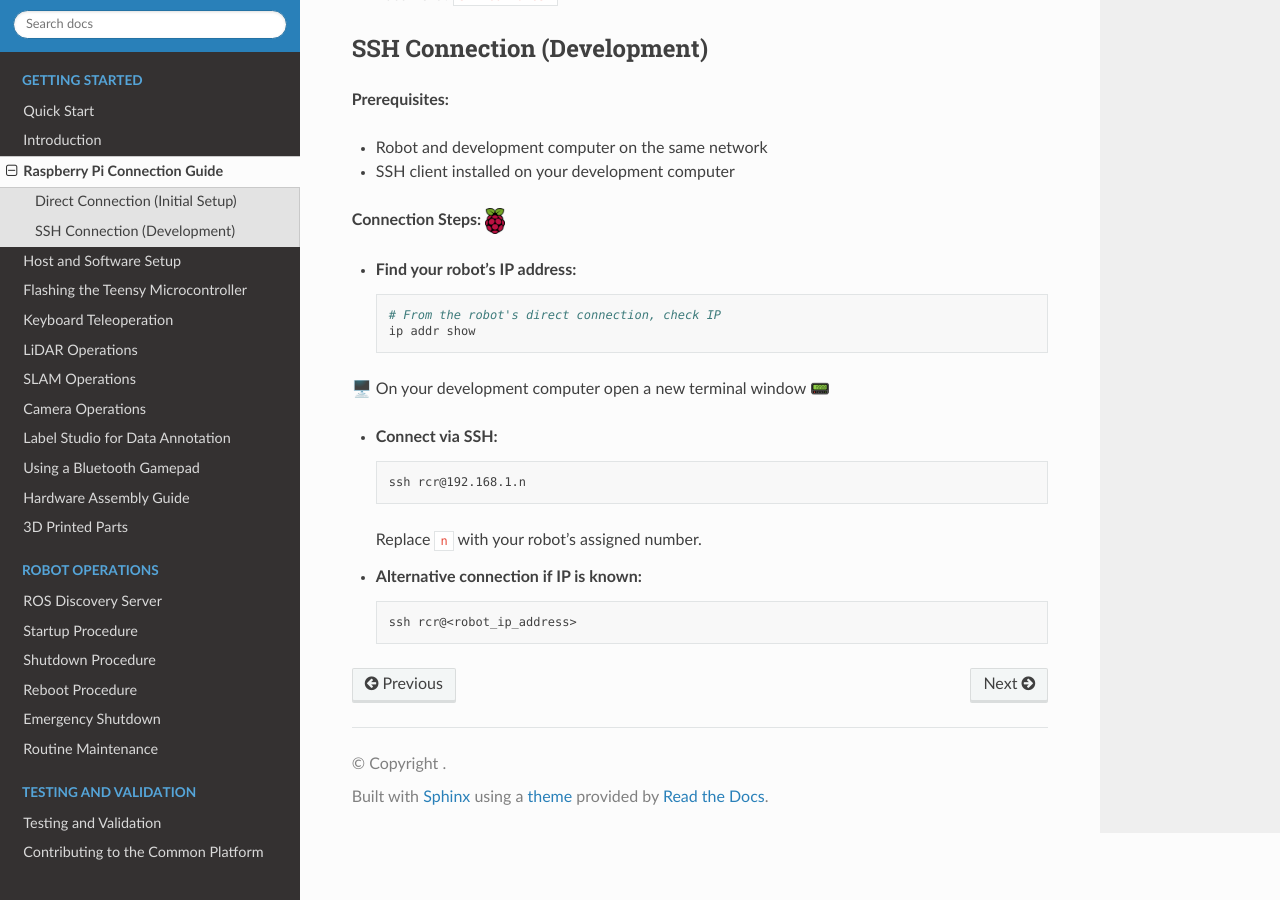
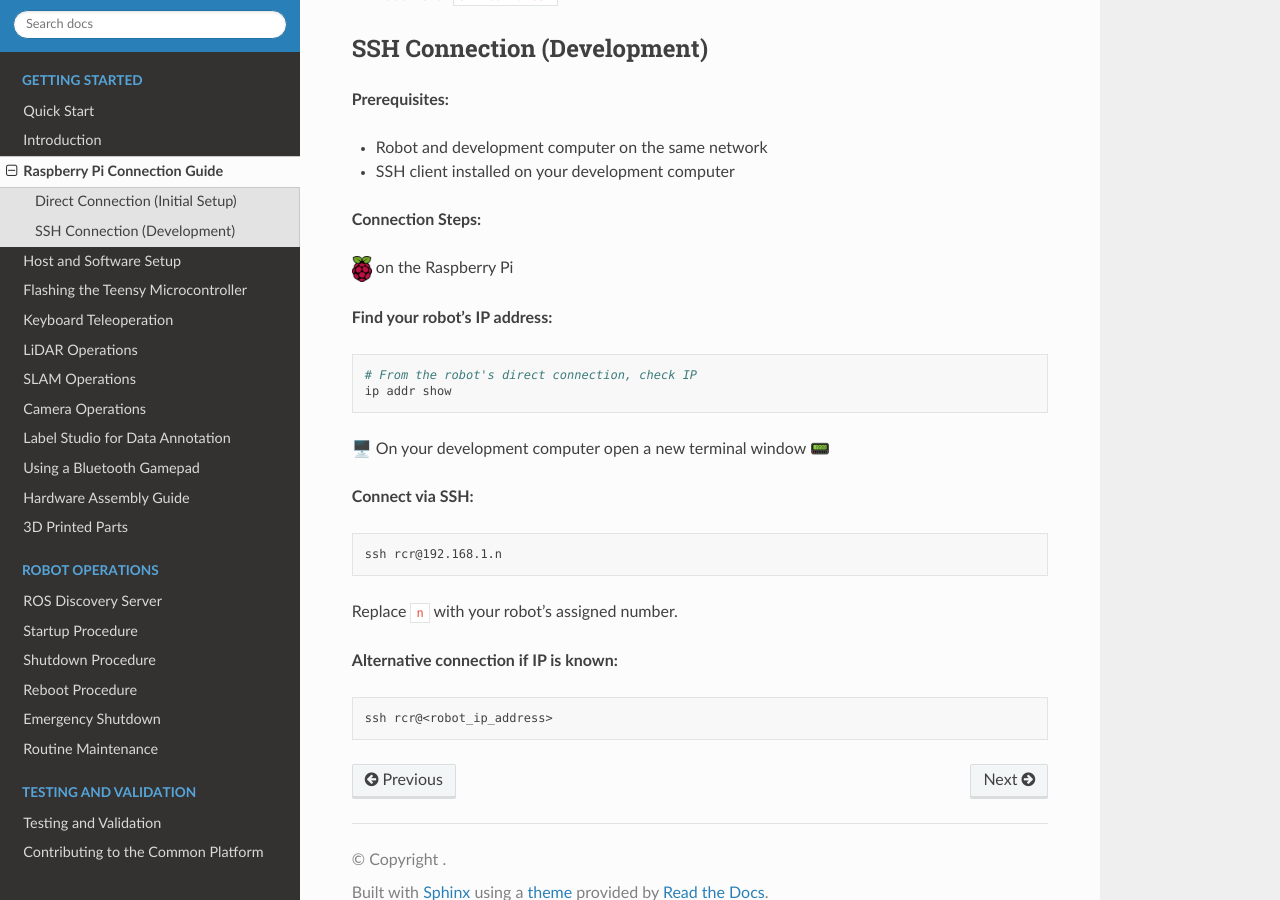
Before and after one commit to RoseCityRobotics/common_platform, a Sphinx documentation site: the page built from docs/source/setup/pi_connection.md, in a window 1280 px wide and 900 px high, scrolled down 690 px. Built offline with Sphinx 7.4.7 and the Read the Docs theme 3.1.0, drawn with Linux system fonts in a browser that asks for light colours; pages that are not in the unit, such as notebooks, are missing from menus.

Commit message:
fixing icons

````diff
--- a/docs/source/setup/pi_connection.md
+++ b/docs/source/setup/pi_connection.md
@@ -27,21 +27,24 @@ This guide covers how to connect to your robot's Raspberry Pi for development an
 - SSH client installed on your development computer
 
 **Connection Steps:**
-<img src="/_static/img/raspberry-pi.png" alt="Raspberry Pi" width="20">
-- **Find your robot's IP address:**
+
+<img src="/_static/img/raspberry-pi.png" alt="Raspberry Pi" width="20"> on the Raspberry Pi
+
+**Find your robot's IP address:**
   ```bash
   # From the robot's direct connection, check IP
   ip addr show
   ```
 
 🖥️ On your development computer open a new terminal window 📟
-- **Connect via SSH:**
+
+**Connect via SSH:**
   ```bash
   ssh rcr@192.168.1.n
   ```
   Replace `n` with your robot's assigned number.
 
-- **Alternative connection if IP is known:**
+**Alternative connection if IP is known:**
   ```bash
   ssh rcr@<robot_ip_address>
   ```
````
Also changed, not shown: docs/source/data_annotation/label_studio.md (+4 -4 lines).
